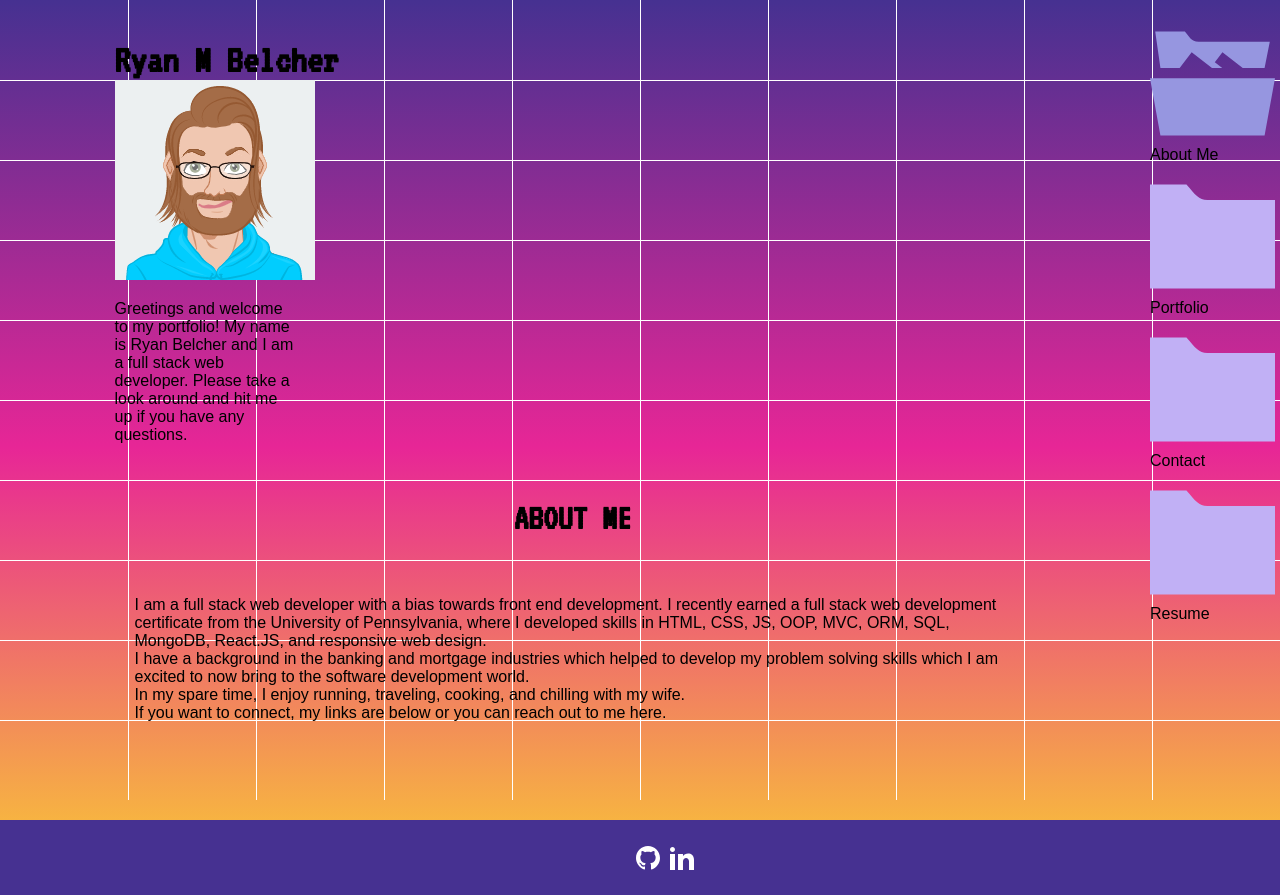
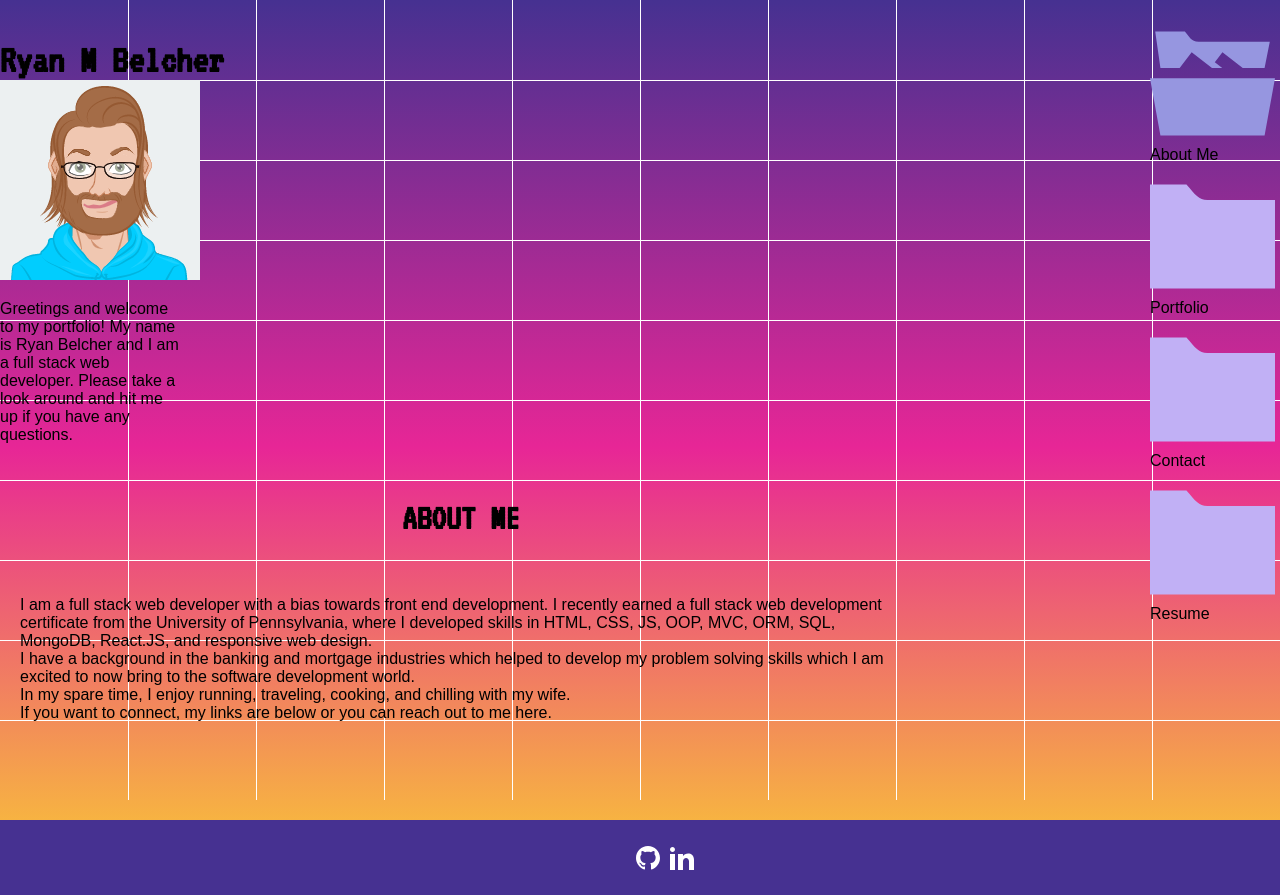
Before and after one commit to RyanMBelcher/ryanmbelcher.github.io, a React (Create React App) app: page / in a window 1280 px wide. Shown: the top 895 px of the page. Built offline with nearby package versions, Linux system fonts and the light colour scheme.

Commit message:
fixed wonkiness on portfolio page

```diff
--- a/src/styles/AboutMe.css
+++ b/src/styles/AboutMe.css
@@ -1,4 +1,4 @@
-#about-me {
-    width: 100%;
+.about-me {
+    width: 80%;
     height: 100%;
 }
--- a/src/styles/Contact.css
+++ b/src/styles/Contact.css
@@ -1,5 +1,5 @@
 #contact {
-    width: 100%;
+    width: 80%;
     height: 100%;
 }
 
--- a/src/styles/Content.css
+++ b/src/styles/Content.css
@@ -1,12 +1,12 @@
 .content-wrapper {
+    width: 90%;
     display: flex;
-    justify-content: center;
     flex-grow: 1;
     padding-top: 40px;
 }
 
 .content {
-    max-width: 80%;
+    width: 100%;
     min-height: calc(100vh - 20px);
     flex-grow: 1;
 }
--- a/src/styles/Header.css
+++ b/src/styles/Header.css
@@ -22,6 +22,7 @@
 }
 
 header {
+    width: 10%;
     padding: 40px;
     margin: -40px;
     display: flex;
--- a/src/styles/Portfolio.css
+++ b/src/styles/Portfolio.css
@@ -26,7 +26,9 @@
 
 
 .swiper {
-    width: 60%;
+    width: 90%;
+    display: flex;
+    justify-content: space-around;
     padding-top: 50px;
     padding-bottom: 50px;
 }
```
